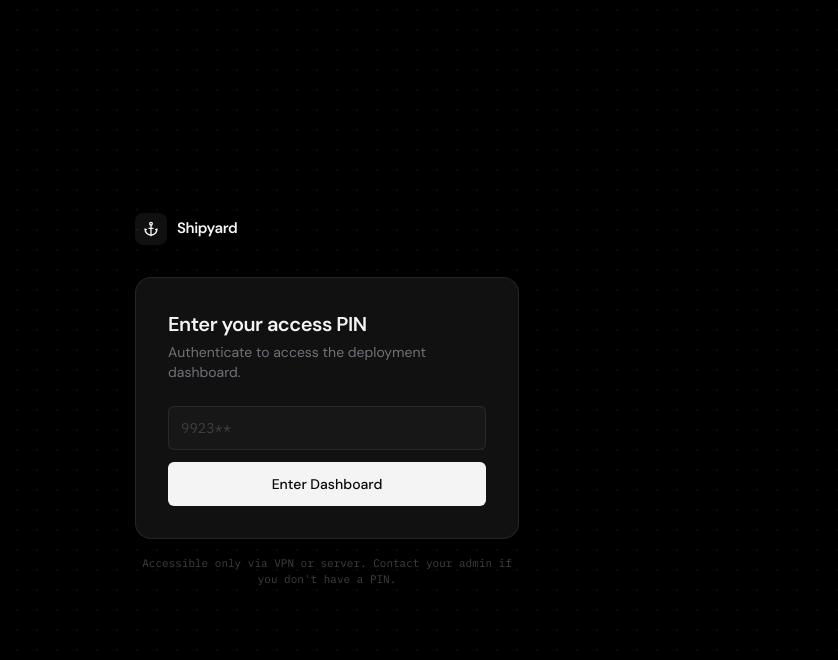
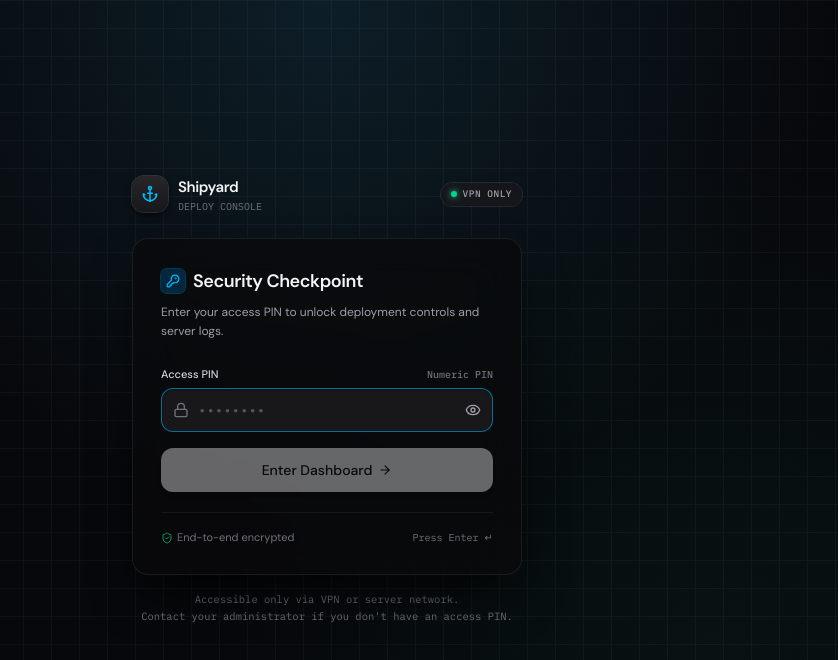
Before and after one commit to andreedyson/shipyard, a Next.js app in the folder apps/web/: page /login in a window 1280 px wide. Shown: the top 660 px of the page, without its empty margins (313-1151 px from the left). Built offline with nearby package versions, Linux system fonts and the light colour scheme; no server answers.

Commit message:
feat: redesign login page with enhanced security UI, shake feedback, and input toggling

```diff
--- a/apps/web/src/app/login/page.tsx
+++ b/apps/web/src/app/login/page.tsx
@@ -1,19 +1,31 @@
 "use client";
 
-import { motion } from "framer-motion";
-import { Anchor } from "lucide-react";
-import { FormEvent, useEffect, useState } from "react";
+import { motion, AnimatePresence } from "framer-motion";
+import {
+  AlertCircle,
+  Anchor,
+  ArrowRight,
+  Eye,
+  EyeOff,
+  KeyRound,
+  Loader2,
+  Lock,
+  ShieldCheck,
+} from "lucide-react";
+import { FormEvent, useEffect, useRef, useState } from "react";
 import { useRouter } from "next/navigation";
 
 import { Button } from "@/components/ui/button";
-import { Input } from "@/components/ui/input";
 import { api } from "@/lib/api";
 
 export default function LoginPage() {
   const router = useRouter();
   const [pin, setPinInput] = useState("");
+  const [showPin, setShowPin] = useState(false);
   const [error, setError] = useState("");
   const [isSubmitting, setIsSubmitting] = useState(false);
+  const [shake, setShake] = useState(false);
+  const inputRef = useRef<HTMLInputElement>(null);
 
   useEffect(() => {
     void api
@@ -22,6 +34,10 @@ export default function LoginPage() {
         if (data.authenticated) router.replace("/");
       });
   }, [router]);
+
+  useEffect(() => {
+    inputRef.current?.focus();
+  }, []);
 
   const handleSubmit = async (event: FormEvent<HTMLFormElement>) => {
     event.preventDefault();
@@ -39,70 +55,188 @@ export default function LoginPage() {
       await api.post("/auth/login", { pin: normalizedPin });
       router.replace("/");
     } catch {
-      setError("Invalid PIN. Please try again.");
+      setError("Invalid security PIN. Please try again.");
+      setShake(true);
+      setTimeout(() => setShake(false), 500);
+      inputRef.current?.select();
     } finally {
       setIsSubmitting(false);
     }
   };
 
   return (
-    <main className="relative grid min-h-screen place-items-center overflow-hidden px-5 py-10">
+    <main className="relative flex min-h-screen items-center justify-center overflow-hidden bg-[#07080b] px-4 py-8 sm:px-6">
+      {/* Ambient background glow & grid pattern */}
+      <div className="pointer-events-none absolute inset-0 bg-[radial-gradient(circle_at_50%_0%,rgba(56,189,248,0.12),transparent_50%)]" />
+      <div className="pointer-events-none absolute inset-0 bg-[radial-gradient(circle_at_80%_80%,rgba(16,185,129,0.06),transparent_40%)]" />
+      <div
+        className="pointer-events-none absolute inset-0 opacity-[0.035]"
+        style={{
+          backgroundImage:
+            "linear-gradient(to right, #ffffff 1px, transparent 1px), linear-gradient(to bottom, #ffffff 1px, transparent 1px)",
+          backgroundSize: "28px 28px",
+        }}
+      />
+
       <motion.div
-        initial={{ opacity: 0, y: 8 }}
-        animate={{ opacity: 1, y: 0 }}
-        transition={{ duration: 0.4, ease: [0.16, 1, 0.3, 1] }}
-        className="w-full max-w-sm"
+        initial={{ opacity: 0, y: 14 }}
+        animate={{
+          opacity: 1,
+          y: 0,
+          x: shake ? [-6, 6, -4, 4, -2, 2, 0] : 0,
+        }}
+        transition={{
+          y: { duration: 0.35, ease: [0.16, 1, 0.3, 1] },
+          opacity: { duration: 0.35 },
+          x: { duration: 0.4 },
+        }}
+        className="relative z-10 w-full max-w-[390px]"
       >
-        {/* Wordmark */}
-        <div className="mb-8 flex items-center gap-2.5">
-          <div className="flex size-8 items-center justify-center rounded-lg bg-[#ffffff10]">
-            <Anchor className="size-4 text-[#f4f4f5]" />
+        {/* Brand Header */}
+        <div className="mb-6 flex items-center justify-between">
+          <div className="flex items-center gap-2.5">
+            <div className="relative flex size-9 items-center justify-center rounded-xl bg-gradient-to-b from-zinc-800 to-zinc-900 shadow-md shadow-black/60 ring-1 ring-white/15">
+              <Anchor className="size-4.5 text-sky-400" />
             </div>
-          <span className="text-[15px] font-semibold tracking-tight text-[#f4f4f5]">
+            <div>
+              <span className="text-[15px] font-semibold tracking-tight text-zinc-100">
                 Shipyard
               </span>
+              <span className="block font-mono text-[10px] text-zinc-500">
+                DEPLOY CONSOLE
+              </span>
+            </div>
           </div>
 
-        {/* Card */}
-        <div
-          className="rounded-2xl p-8"
-          style={{ background: "#111111", border: "0.5px solid #ffffff15" }}
+          <div className="flex items-center gap-1.5 rounded-full bg-zinc-900/90 px-2.5 py-1 ring-1 ring-white/10 backdrop-blur">
+            <span className="size-1.5 rounded-full bg-emerald-400 shadow-[0_0_6px_#34d399]" />
+            <span className="font-mono text-[9.5px] font-medium tracking-wider text-zinc-400 uppercase">
+              VPN Only
+            </span>
+          </div>
+        </div>
+
+        {/* Login Card */}
+        <div className="relative overflow-hidden rounded-2xl border border-white/[0.08] bg-zinc-950/70 p-6 shadow-2xl shadow-black/80 backdrop-blur-xl sm:p-7">
+          <div className="mb-6">
+            <div className="mb-2 flex items-center gap-2">
+              <div className="flex size-6 items-center justify-center rounded-md bg-sky-950/80 text-sky-400 ring-1 ring-sky-500/30">
+                <KeyRound className="size-3.5" />
+              </div>
+              <h1 className="text-lg font-semibold tracking-tight text-zinc-100">
+                Security Checkpoint
+              </h1>
+            </div>
+            <p className="text-xs leading-relaxed text-zinc-400">
+              Enter your access PIN to unlock deployment controls and server logs.
+            </p>
+          </div>
+
+          <form className="space-y-4" onSubmit={handleSubmit}>
+            <div className="space-y-1.5">
+              <label
+                htmlFor="access-pin"
+                className="flex items-center justify-between text-[11px] font-medium text-zinc-300"
               >
-          <h1 className="mb-1 text-xl font-semibold tracking-tight text-[#f4f4f5]">
-            Enter your access PIN
-          </h1>
-          <p className="mb-6 text-sm text-[#71717a]">
-            Authenticate to access the deployment dashboard.
-          </p>
+                <span>Access PIN</span>
+                <span className="font-mono text-[10px] text-zinc-500">
+                  {pin.length > 0 ? `${pin.length} digits` : "Numeric PIN"}
+                </span>
+              </label>
 
-          <form className="space-y-3" onSubmit={handleSubmit}>
-            <label className="sr-only" htmlFor="access-pin">
-              Access PIN
-            </label>
-            <Input
+              {/* Password Input with Lock Icon and Eye Toggle */}
+              <div className="relative">
+                <div className="pointer-events-none absolute inset-y-0 left-0 flex items-center pl-3 text-zinc-500">
+                  <Lock className="size-4" />
+                </div>
+
+                <input
+                  ref={inputRef}
                   id="access-pin"
                   value={pin}
-              onChange={(event) => setPinInput(event.target.value)}
-              placeholder="9923**"
+                  onChange={(event) => {
+                    setPinInput(event.target.value);
+                    if (error) setError("");
+                  }}
+                  placeholder="••••••••"
                   autoComplete="current-password"
                   spellCheck={false}
-              type="password"
-              className="h-11 border-[#ffffff15] bg-[#1a1a1a] font-mono text-[#f4f4f5] placeholder:text-[#3f3f46] focus-visible:ring-white/10"
+                  type={showPin ? "text" : "password"}
+                  disabled={isSubmitting}
+                  className="h-11 w-full rounded-xl border border-white/10 bg-zinc-900/90 pr-11 pl-9 font-mono text-sm tracking-[0.15em] text-zinc-100 placeholder:tracking-normal placeholder:text-zinc-600 focus:border-sky-500/60 focus:bg-zinc-900 focus:outline-none focus:ring-2 focus:ring-sky-500/20 disabled:opacity-50"
+                  style={{
+                    boxShadow: "inset 0 1px 2px rgba(0, 0, 0, 0.4)",
+                  }}
                 />
-            {error ? <p className="text-sm text-[#f87171]">{error}</p> : null}
+
+                {/* Eye / EyeOff Toggle Button */}
+                <button
+                  type="button"
+                  onClick={() => setShowPin((prev) => !prev)}
+                  aria-label={showPin ? "Hide PIN" : "Show PIN"}
+                  className="absolute inset-y-0 right-0 flex items-center pr-3 text-zinc-400 transition-colors hover:text-zinc-200 focus:text-zinc-100 focus:outline-none"
+                >
+                  {showPin ? (
+                    <EyeOff className="size-4 transition-transform active:scale-90" />
+                  ) : (
+                    <Eye className="size-4 transition-transform active:scale-90" />
+                  )}
+                </button>
+              </div>
+            </div>
+
+            {/* Error Banner with AnimatePresence */}
+            <AnimatePresence>
+              {error ? (
+                <motion.div
+                  initial={{ opacity: 0, height: 0, y: -4 }}
+                  animate={{ opacity: 1, height: "auto", y: 0 }}
+                  exit={{ opacity: 0, height: 0, y: -4 }}
+                  className="flex items-center gap-2 overflow-hidden rounded-lg bg-red-950/60 px-3 py-2 text-xs text-red-300 ring-1 ring-red-500/30"
+                >
+                  <AlertCircle className="size-3.5 shrink-0 text-red-400" />
+                  <span className="flex-1">{error}</span>
+                </motion.div>
+              ) : null}
+            </AnimatePresence>
+
+            {/* Submit Button */}
             <Button
               type="submit"
-              className="h-11 w-full bg-[#f4f4f5] font-medium text-[#0a0a0a] hover:bg-[#e4e4e7]"
-              disabled={isSubmitting}
+              disabled={isSubmitting || !pin.trim()}
+              className="group relative h-11 w-full overflow-hidden rounded-xl bg-zinc-100 font-medium text-zinc-950 shadow-md transition-all duration-150 hover:bg-white active:scale-[0.99] disabled:cursor-not-allowed disabled:opacity-40"
             >
-              {isSubmitting ? "Verifying..." : "Enter Dashboard"}
+              {isSubmitting ? (
+                <span className="flex items-center gap-2">
+                  <Loader2 className="size-4 animate-spin text-zinc-700" />
+                  <span>Verifying PIN...</span>
+                </span>
+              ) : (
+                <span className="flex items-center justify-center gap-1.5">
+                  <span>Enter Dashboard</span>
+                  <ArrowRight className="size-3.5 transition-transform duration-150 group-hover:translate-x-0.5" />
+                </span>
+              )}
             </Button>
           </form>
+
+          {/* Security Info Card / Footer */}
+          <div className="mt-5 border-t border-white/[0.06] pt-4">
+            <div className="flex items-center justify-between text-[11px] text-zinc-500">
+              <span className="flex items-center gap-1">
+                <ShieldCheck className="size-3 text-emerald-500/80" />
+                End-to-end encrypted
+              </span>
+              <span className="font-mono text-[10px]">Press Enter ↵</span>
+            </div>
+          </div>
         </div>
 
-        <p className="mt-4 text-center font-mono text-[11px] text-[#3f3f46]">
-          Accessible only via VPN or server. Contact your admin if you
-          don&apos;t have a PIN.
+        {/* Footnote */}
+        <p className="mt-4 text-center font-mono text-[10.5px] leading-relaxed text-zinc-500">
+          Accessible only via VPN or server network.
+          <br />
+          Contact your administrator if you don&apos;t have an access PIN.
         </p>
       </motion.div>
     </main>
```
Lines whose indentation alone changed are shown as unchanged.
